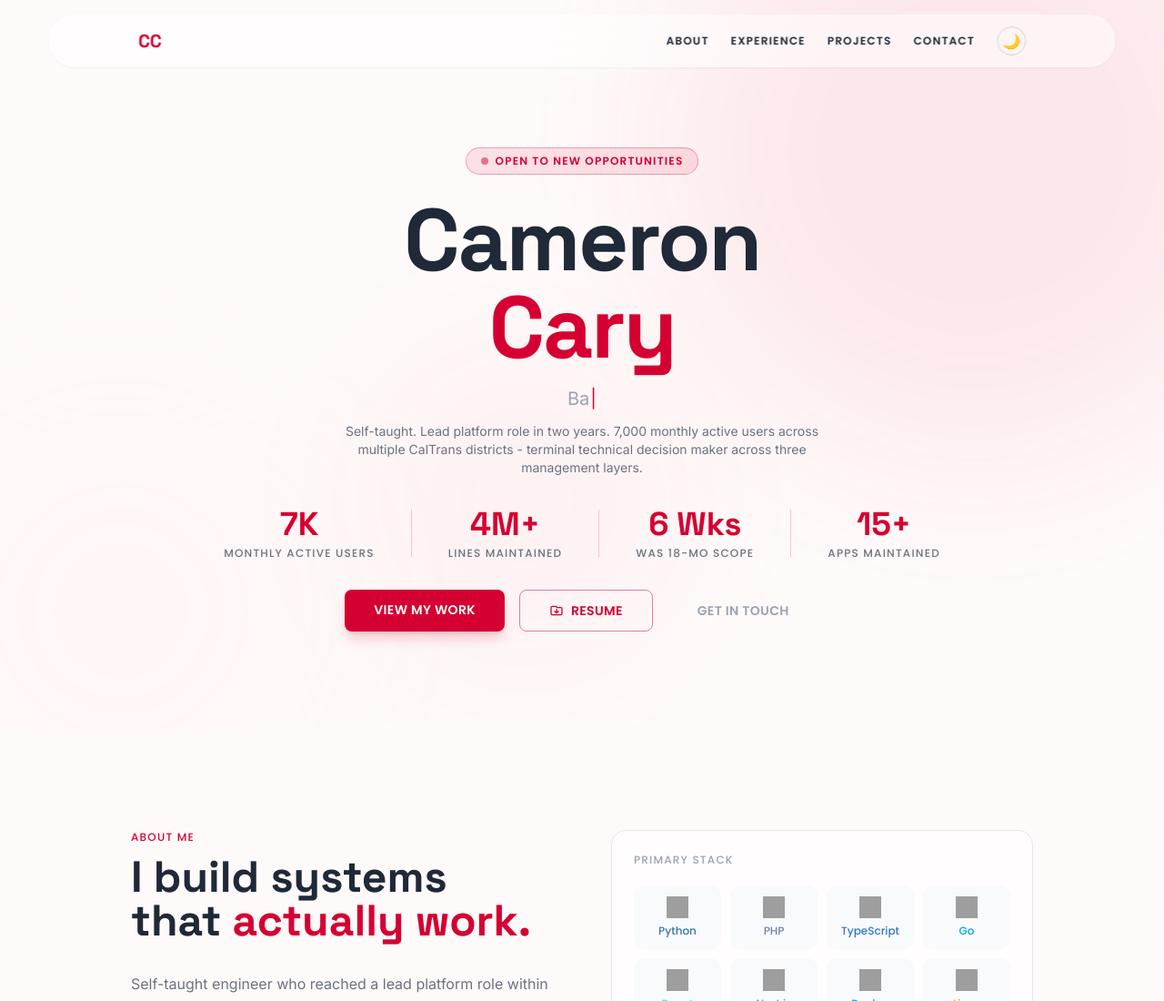
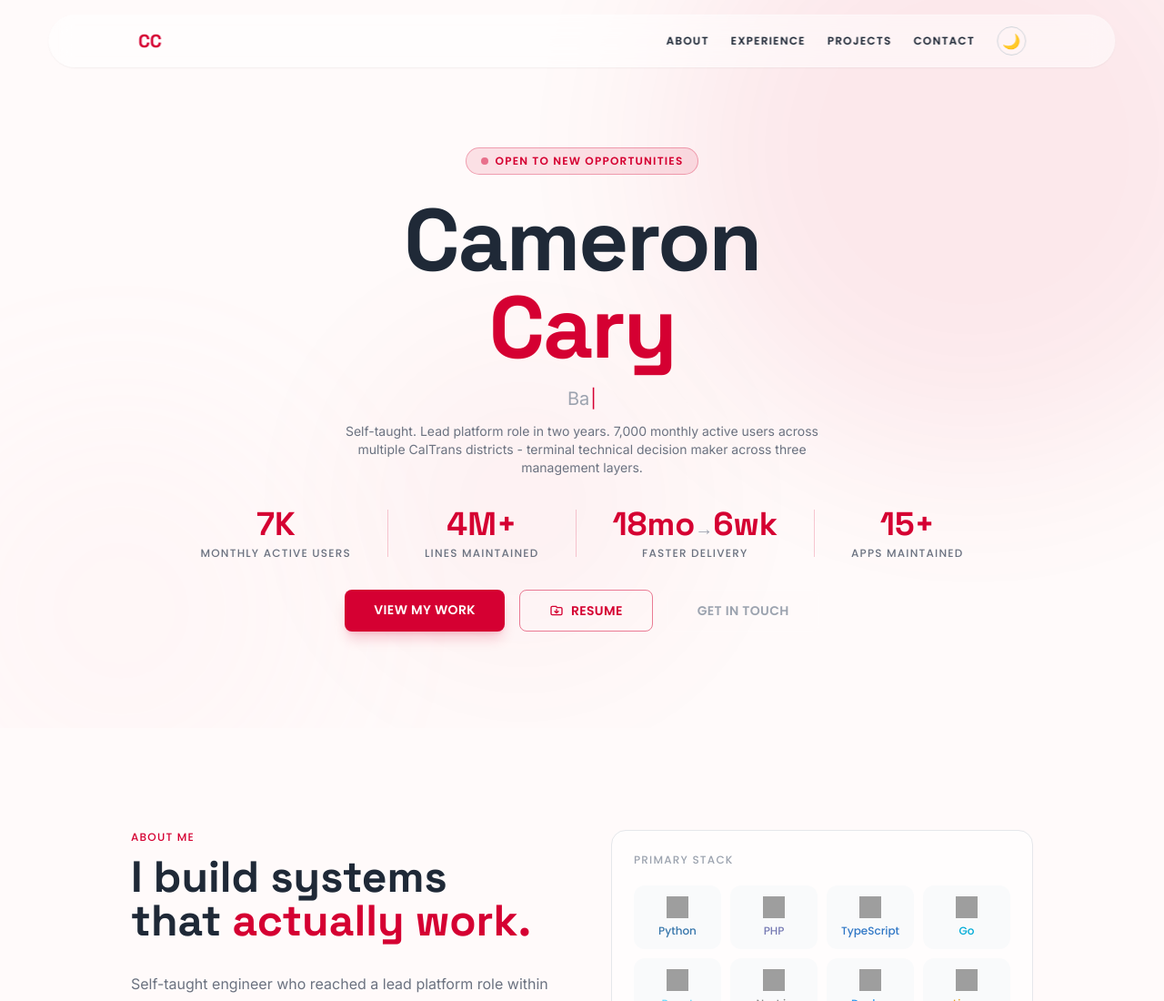
Before and after one commit to CameronChuy/CameronChuy.github.io, a plain HTML site: page index.html in a window 1280 px wide. Shown: the top 1100 px of the page at 91% size. Drawn offline with Linux system fonts and the light colour scheme; grey boxes are pictures that could not be loaded.

Commit message:
Restore 18mo → 6wk stat display format
Co-Authored-By: Claude Sonnet 4.6 <noreply@anthropic.com>

```diff
--- a/index.html
+++ b/index.html
@@ -77,8 +77,10 @@
                     </div>
                     <div class="stat-divider hidden md:block"></div>
                     <div class="stat-item">
-                        <div class="font-heading text-3xl md:text-4xl font-bold text-primary leading-none">6 Wks</div>
-                        <div class="font-accent text-xs text-gray-500 uppercase tracking-widest mt-1">Was 18-Mo Scope</div>
+                        <div class="font-heading text-2xl md:text-4xl font-bold text-primary leading-none">
+                            18mo<span class="text-gray-400 text-xl md:text-2xl mx-1">→</span>6wk
+                        </div>
+                        <div class="font-accent text-xs text-gray-500 uppercase tracking-widest mt-1">Faster Delivery</div>
                     </div>
                     <div class="stat-divider hidden md:block"></div>
                     <div class="stat-item">
```
